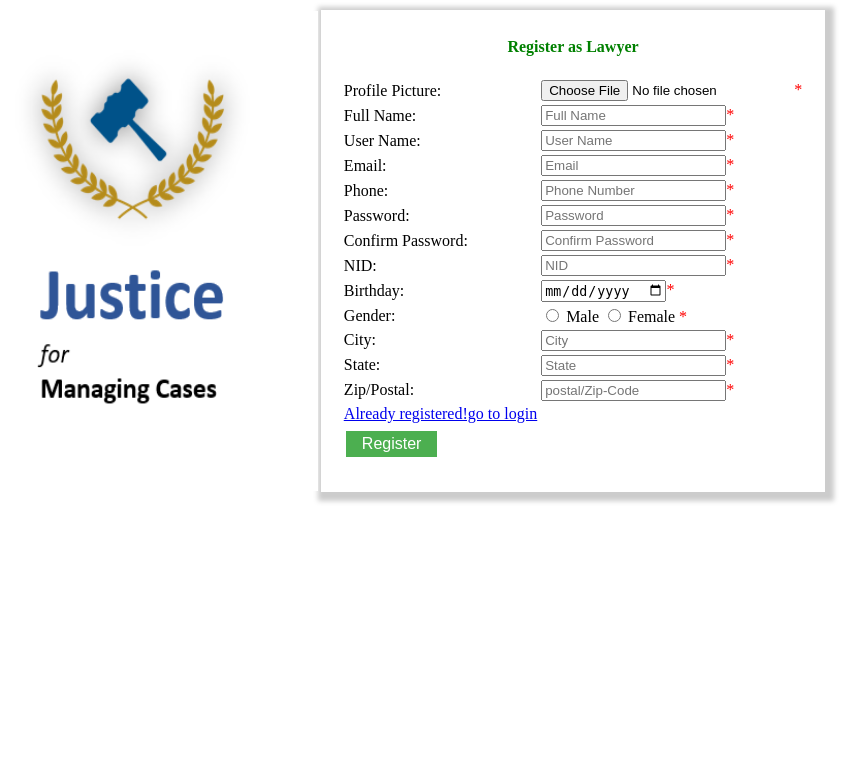
After one commit to fffffatah/Justice_for_Managing_Cases_FInal, a PHP site: page /views/admin_registration.php in a window 1280 px wide. The commit adds this page. Shown: the top 783 px of the page, without its empty margins (259-1126 px from the left). Run offline with PHP 8.4, Linux system fonts and the light colour scheme; the template is opened without the code that fills it, so the values that code supplies are empty.

Commit message:
Fix directory structure

```diff
--- a/controllers/lawyer_controller.php
+++ b/controllers/lawyer_controller.php
@@ -2,9 +2,8 @@
     require_once '../models/db_conn.php';
     require_once '../models/mail_sender.php';
     require_once '../models/generate_pdf.php';
-    //sendOtp("fatah","ab.fatahmn@gmail.com","abcde");
-    //sendAttachment("1","abcde","ab.fatahmn@gmail.com",getPdf(getReceiptHtml(),"../storage/docs/","1","RECEIPT"),"../storage/docs/","Receipt");
 ?>
+
 <?php
 
 ?>
--- a/models/generate_pdf.php
+++ b/models/generate_pdf.php
@@ -15,7 +15,4 @@
             //DO NOTHING
         }
     }
-    function getReceiptHtml(){
-        return "<b>sample</b>";
-    }
 ?>
--- /dev/null
+++ b/styles/lawyer_styles.css
@@ -0,0 +1,20 @@
+.dropshadow{
+  -webkit-box-shadow:3px 3px 5px 6px #ccc;
+  -moz-box-shadow:3px 3px 5px 6px #ccc;
+  box-shadow:3px 3px 5px 6px #ccc;
+  padding-left: 20px;
+  padding-right: 20px;
+}
+.button{
+  background-color: #4CAF50;
+  border: none;
+  color: white;
+  padding: 4px 16px;
+  text-align: center;
+  text-decoration: none;
+  display: inline-block;
+  font-size: 16px;
+  margin: 4px 2px;
+  transition-duration: 0.4s;
+  cursor: pointer;
+}
--- /dev/null
+++ b/views/admin_registration.php
@@ -0,0 +1,88 @@
+<?php
+    require_once '../controllers/lawyer_controller.php';
+?>
+
+<html>
+    <head>
+        <title>Justice - Registration</title>
+        <link rel="stylesheet" type="text/css" href="../styles/lawyer_styles.css">
+    </head>
+    <body>
+        <center>
+            <form action="" method="POST">
+                <table>
+                    <tr>
+                        <td><img src="../assets/justicelogo.png"; width="380" height="480"></td>
+                        <td align="right" class="dropshadow">
+                            <h4 style="color:Green;" align="center">Register as Lawyer</h4>
+                            <table>
+                                <tr>
+                                    <td>Profile Picture:</td>
+                                    <td><input type="file" name="reg_pp" accept="image/*"><span style="color:red;">*<?php echo $err_reg_pp;?></span></td>
+                                </tr>
+                                <tr>
+                                    <td>Full Name:</td>
+                                    <td><input type="text" name="reg_fullname" placeholder="Full Name" value="<?php echo $reg_fullname; ?>"><span style="color:red;">*<?php echo $err_reg_fullname;?></span></td>
+                                </tr>
+                                <tr>
+                                    <td>User Name:</td>
+                                    <td><input type="text" name="reg_username" placeholder="User Name" value="<?php echo $reg_username; ?>"><span style="color:red;">*<?php echo $err_reg_username;?></span></td>
+                                </tr>
+                                <tr>
+                                    <td>Email:</td>
+                                    <td><input type="text" name="reg_email" placeholder="Email" value="<?php echo $reg_email; ?>"><span style="color:red;">*<?php echo $err_reg_email;?></span></td>
+                                </tr>
+                                <tr>
+                                    <td>Phone:</td>
+                                    <td><input type="number" name="reg_phone" placeholder="Phone Number" value="<?php echo $reg_phone; ?>"><span style="color:red;">*<?php echo $err_reg_phone;?></span></td>
+                                </tr>
+                                <tr>
+                                    <td>Password:</td>
+                                    <td><input type="password" name="reg_pass" placeholder="Password"><span style="color:red;">*<?php echo $err_reg_pass;?></span></td>
+                                </tr>
+                                <tr>
+                                    <td>Confirm Password:</td>
+                                    <td><input type="password" name="reg_cpass" placeholder="Confirm Password"><span style="color:red;">*<?php echo $err_reg_cpass;?></span></td>
+                                </tr>
+                                <tr>
+                                    <td>NID:</td>
+                                    <td><input type="number" name="reg_nid" placeholder="NID" value="<?php echo $reg_nid; ?>"><span style="color:red;">*<?php echo $err_reg_nid;?></span></td>
+                                </tr>
+                                <tr>
+                                    <td>Birthday:</td>
+                                    <td><input type="date" name="reg_dob"><span style="color:red;">*<?php echo $err_reg_dob;?></span></td>
+                                </tr>
+                                <tr>
+                                    <td>Gender:</td>
+                                    <td>
+                                        <input type="radio" name="reg_gender" value="Male"> Male
+                                        <input type="radio" name="reg_gender" value="Female"> Female
+                                        <span style="color:red;">*<?php echo $err_reg_gender;?></span>
+                                    </td>
+                                </tr>
+                                <tr>
+                                    <td>City:</td>
+                                    <td><input type="text" name="city" placeholder="City"><span style="color:red;">*<?php echo $err_reg_city;?></span></td>
+                                </tr>
+                                <tr>
+                                    <td>State:</td>
+                                    <td><input type="text" name="state" placeholder="State"><span style="color:red;">*<?php echo $err_reg_state;?></span></td>
+                                </tr>
+                                <tr>
+                                    <td>Zip/Postal:</td>
+                                    <td><input type="text" name="zip" placeholder="postal/Zip-Code"><span style="color:red;">*<?php echo $err_reg_zip;?></span></td>
+                                </tr>
+                                <tr>
+                                    <td><a href="../views/landing.php"><U>Already registered!go to login</U></a></td>
+                                </tr>
+                                <tr>
+                                    <td><input type="submit" name="reg_button" class="button" value="Register"></td>
+                                </tr>
+                            </table>
+                        </td>
+                    </tr>
+                </table>
+            </form>
+        </center>
+    </body>
+</html>
```
Also changed, not shown: controllers/landing_controller.php (+69 -3 lines), styles/landing.css (deleted, +0 -14 lines), views/landing.php (+11 -7 lines), views/admin_dashboard.php (added), views/admin_footer.php (added), views/admin_header.php (added).
